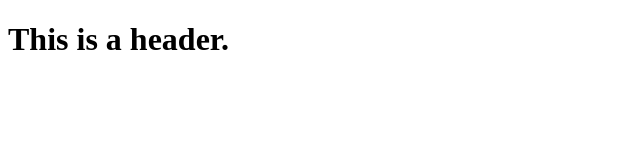
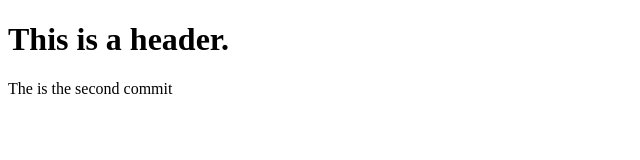
Before and after one commit to crashcor13/git-test, a plain HTML site: page index.html in a window 1280 px wide. Shown: the whole page, without its empty margins (0-640 px from the left). Drawn offline with Linux system fonts and the light colour scheme.

Commit message:
Second commit

```diff
--- a/index.html
+++ b/index.html
@@ -3,7 +3,7 @@
 <head>
 <body>
     <h1>This is a header.</h1>
-
+    <p>The is the second commit</p>
 
 
 </body>
```
